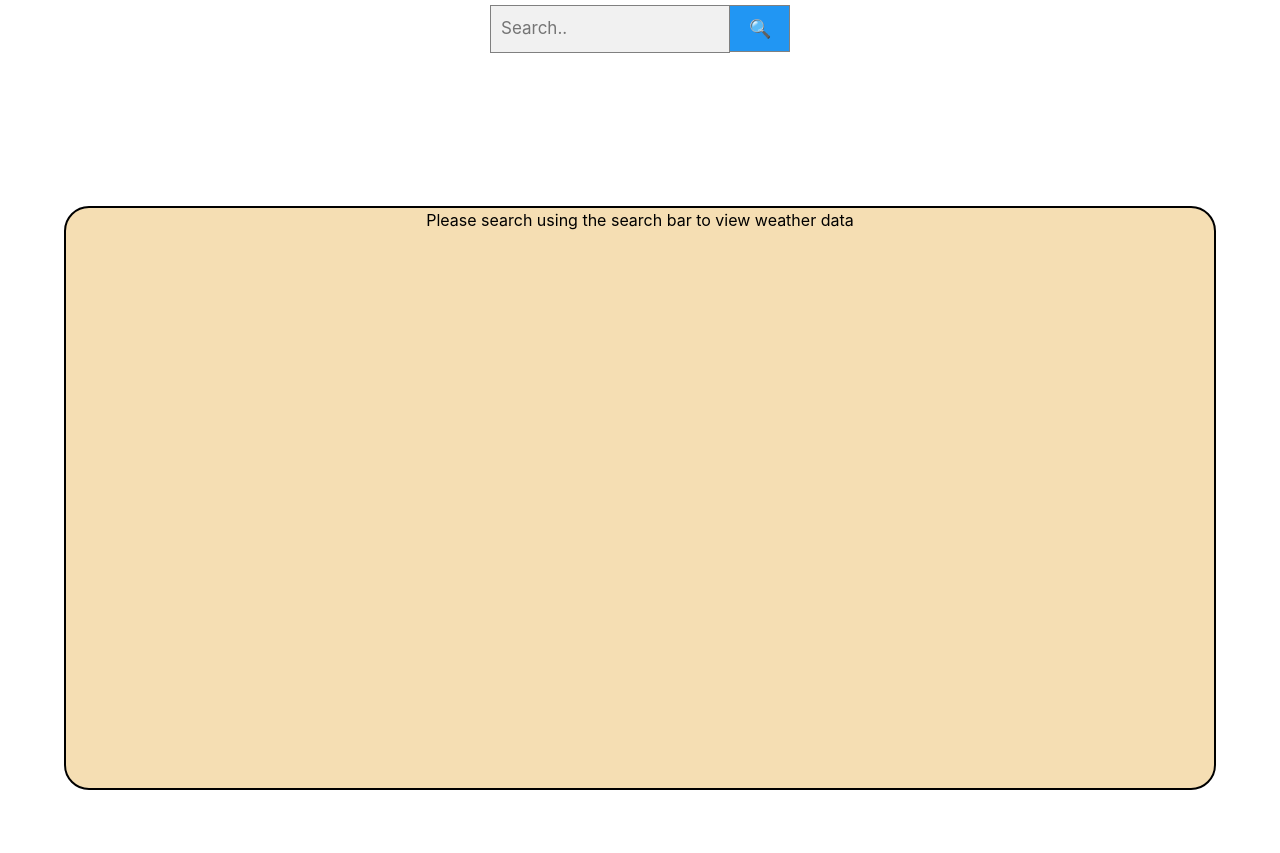
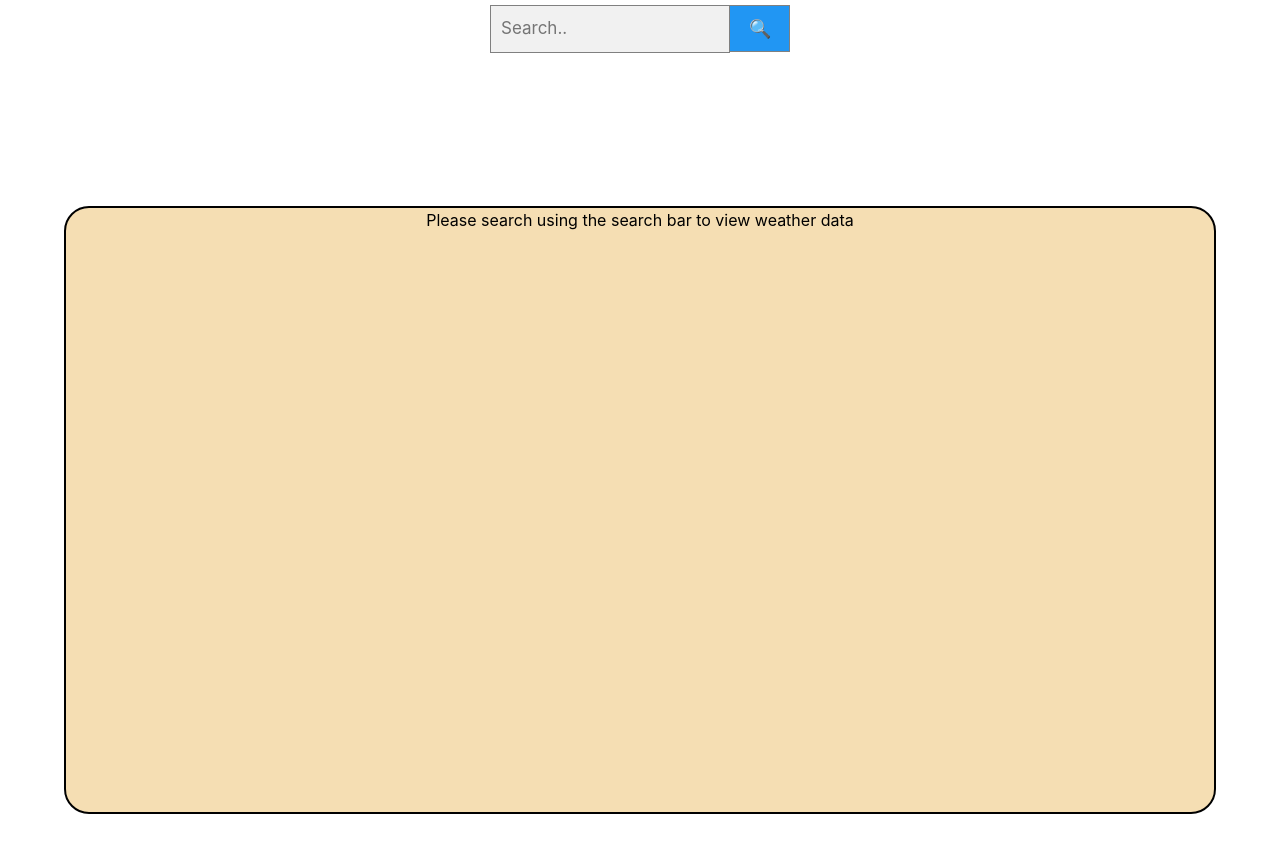
Before and after one commit to AndrewHyslop12/AndrewHyslop12.github.io, a plain HTML site: page weather_app.html in a window 1280 px wide. Shown: the part 51-904 px from the top of the page. Drawn offline with nearby package versions, Linux system fonts and the light colour scheme.

Commit message:
Update style.css

```diff
--- a/styles/style.css
+++ b/styles/style.css
@@ -10,7 +10,7 @@ h1{
 }
 #box{
     background-color: wheat;
-    height: 73%;
+    height: 76%;
     width: 90%;
     margin-top: 12%;
     margin-left: 5%;
```
